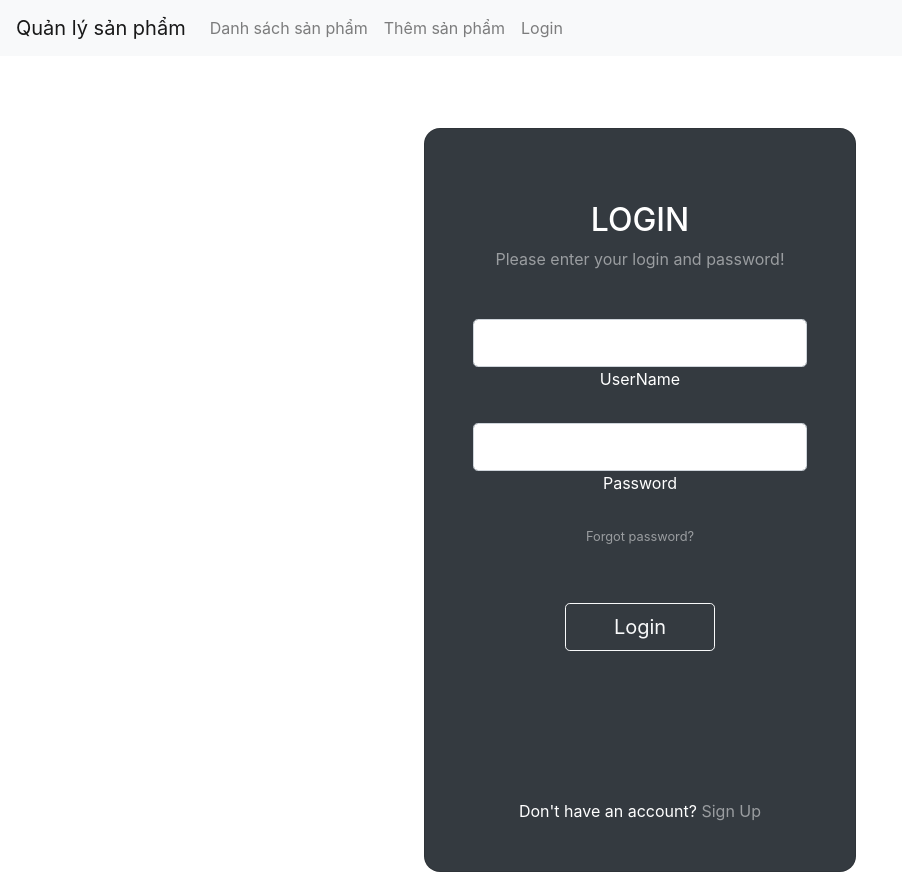
After one commit to ldt3z03/webbanhang, a PHP site: the page made by app/views/account/login.php in a window 1280 px wide. The commit adds this page. Shown: the whole page, without its empty margins (0-902 px from the left). Run offline with PHP 8.4, Linux system fonts and the light colour scheme; the template is opened without the code that fills it, so the values that code supplies are empty; some libraries are stand-ins or nearby versions.

Commit message:
UpdateUpdate

```diff
--- /dev/null
+++ b/app/views/account/login.php
@@ -0,0 +1,51 @@
+<?php include __DIR__ . '/../shares/header.php'; ?>
+
+<section class="vh-100 gradient-custom">
+    <div class="container py-5 h-100">
+        <div class="row d-flex justify-content-center align-items-center h-100">
+            <div class="col-12 col-md-8 col-lg-6 col-xl-5">
+                <div class="card bg-dark text-white" style="border-radius: 1rem;">
+                    <div class="card-body p-5 text-center">
+                        <form action="/webbanhang/account/checklogin" method="post">
+                            <div class="mb-md-5 mt-md-4 pb-5">
+                                <h2 class="fw-bold mb-2 text-uppercase">Login</h2>
+                                <p class="text-white-50 mb-5">Please enter your login and password!</p>
+
+                                <div class="form-outline form-white mb-4">
+                                    <input type="text" name="username" class="form-control form-control-lg" />
+                                    <label class="form-label" for="typeEmailX">UserName</label>
+                                </div>
+
+                                <div class="form-outline form-white mb-4">
+                                    <input type="password" name="password" class="form-control form-control-lg" />
+                                    <label class="form-label" for="typePasswordX">Password</label>
+                                </div>
+
+                                <p class="small mb-5 pb-lg-2">
+                                    <a class="text-white-50" href="#!">Forgot password?</a>
+                                </p>
+
+                                <button class="btn btn-outline-light btn-lg px-5" type="submit">Login</button>
+
+                                <div class="d-flex justify-content-center text-center mt-4 pt-1">
+                                    <a href="#!" class="text-white"><i class="fab fa-facebook-f fa-lg"></i></a>
+                                    <a href="#!" class="text-white"><i class="fab fa-twitter fa-lg mx-4 px-2"></i></a>
+                                    <a href="#!" class="text-white"><i class="fab fa-google fa-lg"></i></a>
+                                </div>
+                            </div>
+
+                            <div>
+                                <p class="mb-0">
+                                    Don't have an account?
+                                    <a href="/webbanhang/account/register" class="text-white-50 fw-bold">Sign Up</a>
+                                </p>
+                            </div>
+                        </form>
+                    </div>
+                </div>
+            </div>
+        </div>
+    </div>
+</section>
+
+<?php include __DIR__ . '/../shares/footer.php'; ?>
--- a/app/views/shares/header.php
+++ b/app/views/shares/header.php
@@ -5,11 +5,18 @@
     <meta name="viewport" content="width=device-width, initial-scale=1.0">
     <title>Quản lý sản phẩm</title>
     <link href="https://stackpath.bootstrapcdn.com/bootstrap/4.5.2/css/bootstrap.min.css" rel="stylesheet">
+    <style>
+        .product-image {
+            max-width: 100px;
+            height: auto;
+        }
+    </style>
 </head>
 <body>
     <nav class="navbar navbar-expand-lg navbar-light bg-light">
         <a class="navbar-brand" href="#">Quản lý sản phẩm</a>
-        <button class="navbar-toggler" type="button" data-toggle="collapse" data-target="#navbarNav" aria-controls="navbarNav" aria-expanded="false" aria-label="Toggle navigation">
+        <button class="navbar-toggler" type="button" data-toggle="collapse" data-target="#navbarNav"
+                aria-controls="navbarNav" aria-expanded="false" aria-label="Toggle navigation">
             <span class="navbar-toggler-icon"></span>
         </button>
         <div class="collapse navbar-collapse" id="navbarNav">
@@ -20,6 +27,22 @@
                 <li class="nav-item">
                     <a class="nav-link" href="/webbanhang/Product/add">Thêm sản phẩm</a>
                 </li>
+                <li class="nav-item">
+                    <?php
+                    if (SessionHelper::isLoggedIn()) {
+                        echo "<a class='nav-link'>" . $_SESSION['username'] . "</a>";
+                    } else {
+                        echo "<a class='nav-link' href='/webbanhang/account/login'>Login</a>";
+                    }
+                    ?>
+                </li>
+                <li class="nav-item">
+                    <?php
+                    if (SessionHelper::isLoggedIn()) {
+                        echo "<a class='nav-link' href='/webbanhang/account/logout'>Logout</a>";
+                    }
+                    ?>
+                </li>
             </ul>
         </div>
     </nav>
```
Also changed, not shown: app/controllers/AccountController.php (added, +91 -0 lines), app/helpers/SessionHelper.php (added, +13 -0 lines), app/index.php (+14 -9 lines), app/models/AccountModel.php (added, +44 -0 lines), app/views/account/register.php (added, +37 -0 lines), app/config/database.php (line endings or trailing spaces).
